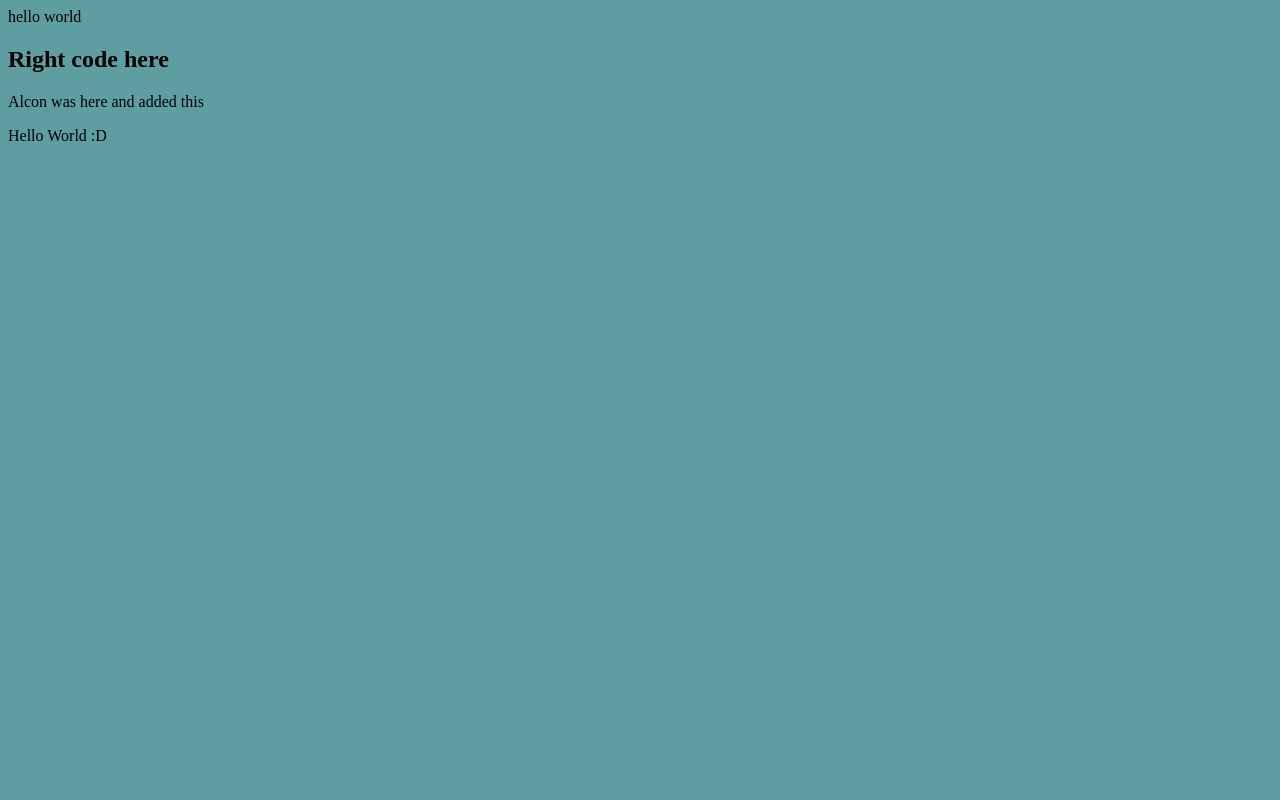
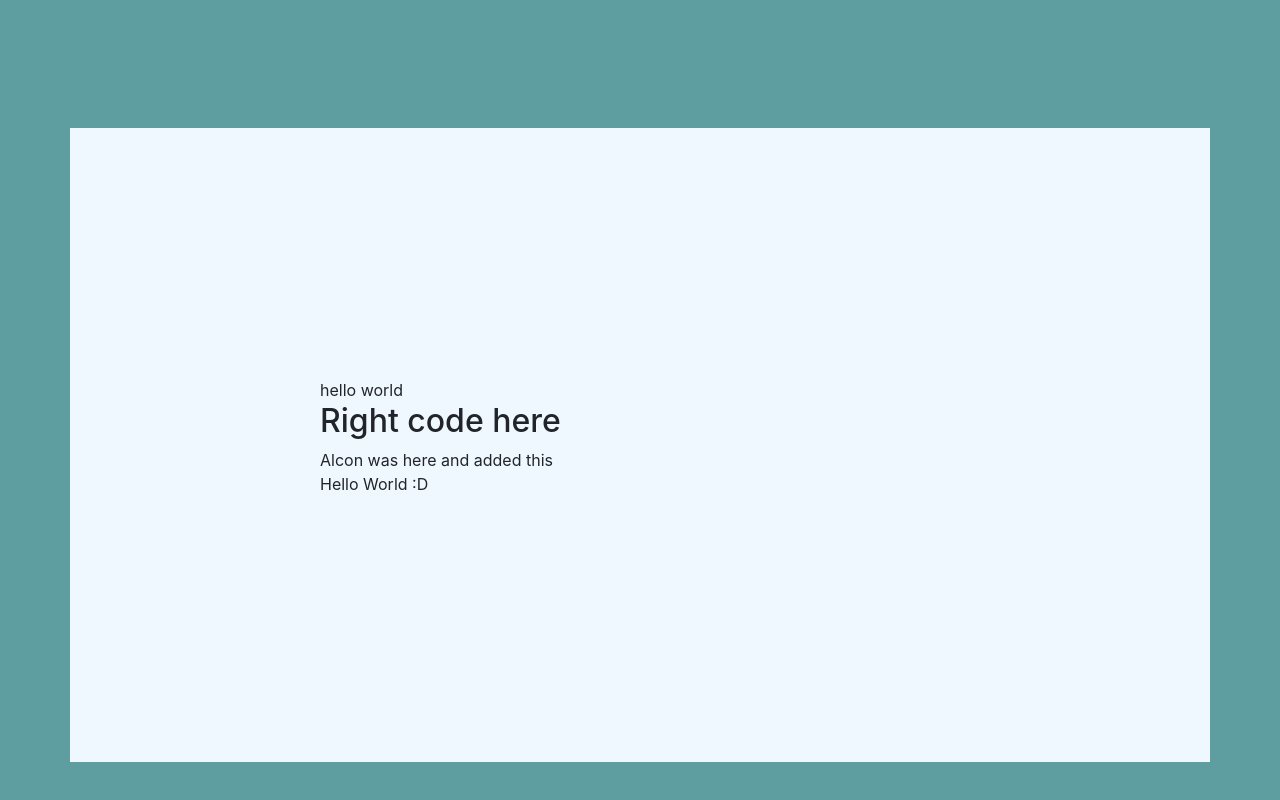
Before and after one commit to pyliem/sswp4, a plain HTML site: page index.html in a window 1280 px wide. Drawn offline with nearby package versions, Linux system fonts and the light colour scheme.

Commit message:
Changed the background colour and added bootstrap container class

```diff
--- a/css/style.css
+++ b/css/style.css
@@ -1,3 +1,9 @@
 body {
     background-color: cadetblue;
+    margin: 10%;
 }
+
+.container {
+    background-color: aliceblue;
+    padding: 20%;
+}
--- a/index.html
+++ b/index.html
@@ -1,12 +1,15 @@
 <html>
     <head>
         <title>this is a title</title>
+        <link rel="stylesheet" href="https://stackpath.bootstrapcdn.com/bootstrap/4.3.1/css/bootstrap.min.css" integrity="sha384-ggOyR0iXCbMQv3Xipma34MD+dH/1fQ784/j6cY/iJTQUOhcWr7x9JvoRxT2MZw1T" crossorigin="anonymous">
         <link rel="stylesheet" href="css/style.css">
     </head>
-    <body>
+    <body class="container-fluid">
+        <div class="container">
         <div>hello world</div>
         <h2>Right code here</h2>
         <div>Alcon was here and added this</div>
         <p>Hello World :D</p>
+        </div>
     </body>
 </html>
```
